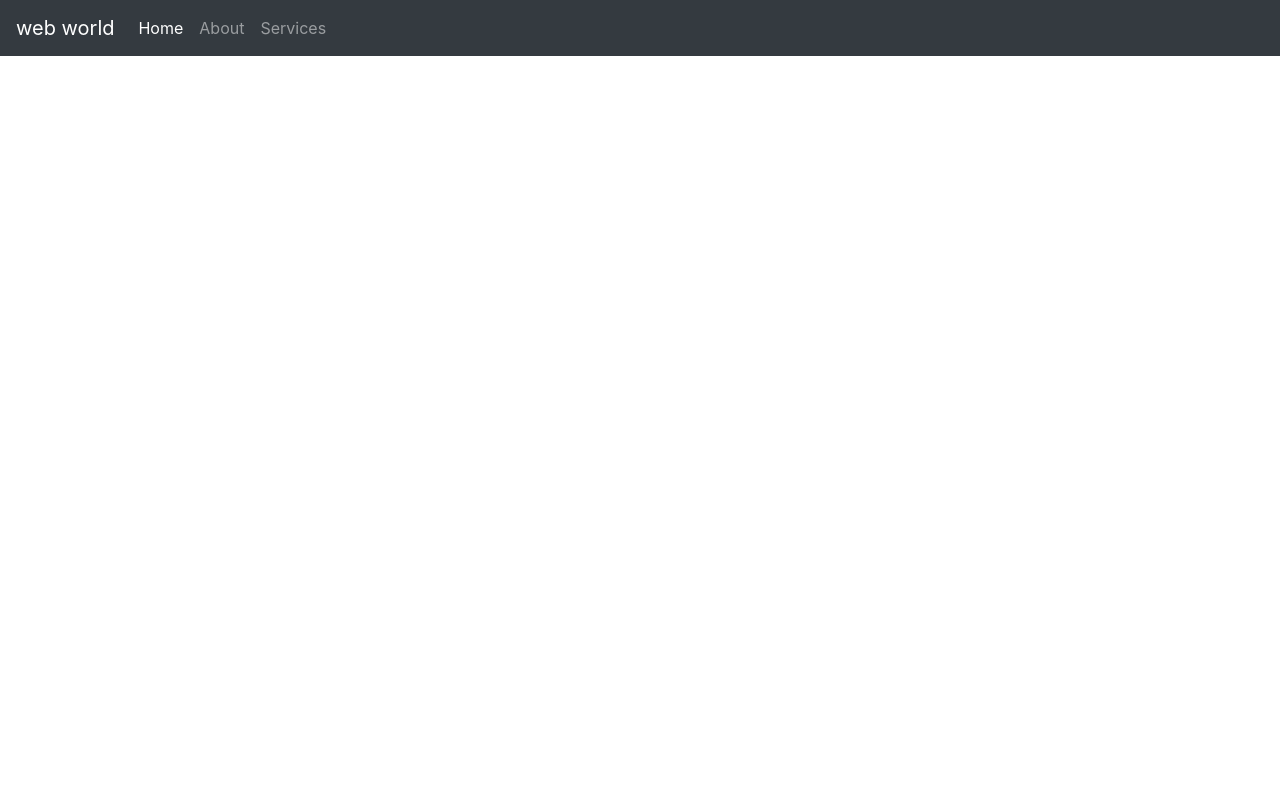
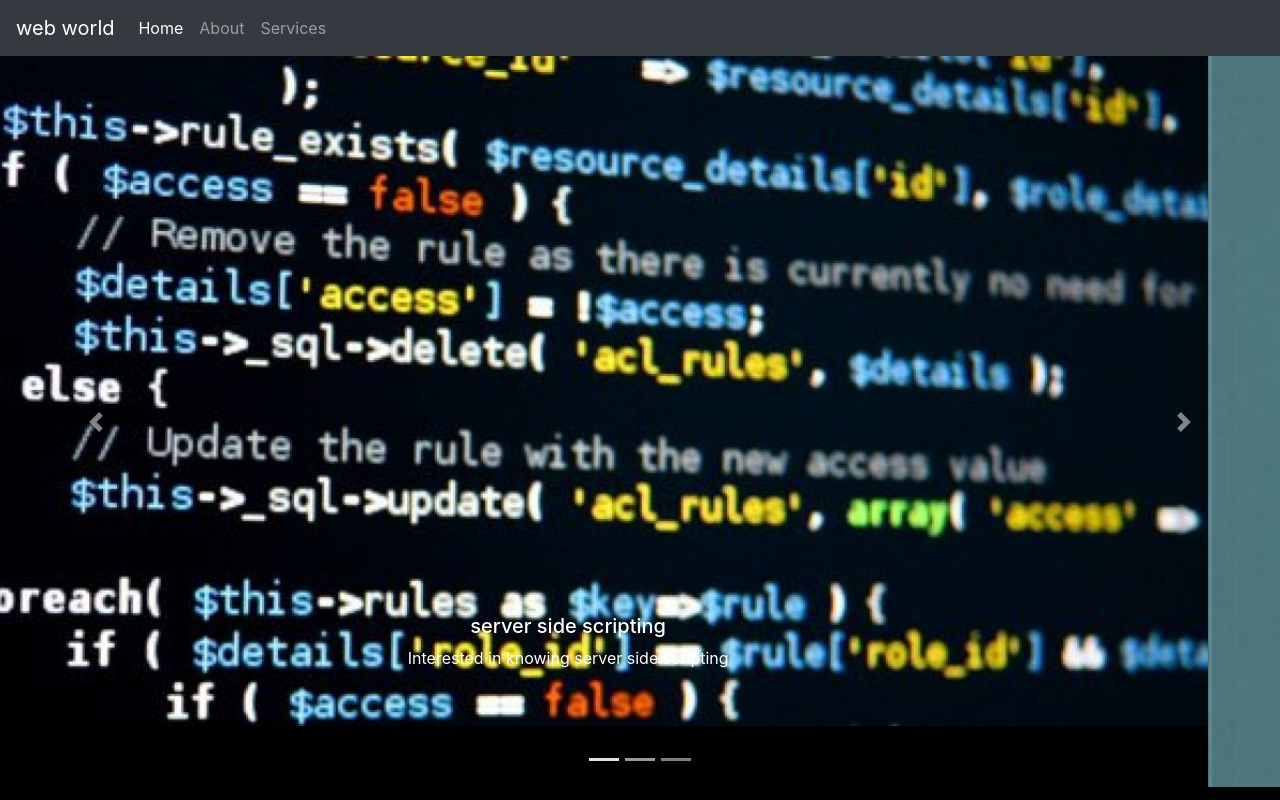
Before and after one commit to ASHOK6266/bootstrap-4-port, a plain HTML site: page index.html in a window 1280 px wide. Drawn offline with nearby package versions, Linux system fonts and the light colour scheme.

Commit message:
done with carousel

```diff
--- a/index.css
+++ b/index.css
@@ -0,0 +1,7 @@
+body{
+    background-color: black;
+}
+.carousel-inner img{
+    width: auto;
+    height: auto;
+}
--- a/index.html
+++ b/index.html
@@ -7,8 +7,8 @@
 
     <!-- Bootstrap CSS -->
     <link rel="stylesheet" href="https://stackpath.bootstrapcdn.com/bootstrap/4.5.0/css/bootstrap.min.css" integrity="sha384-9aIt2nRpC12Uk9gS9baDl411NQApFmC26EwAOH8WgZl5MYYxFfc+NcPb1dKGj7Sk" crossorigin="anonymous">
-
-    <title>Hello, world!</title>
+    <link rel="stylesheet" type="text/css" href="index.css">
+    <title>portfolio</title>
   </head>
   <body>
     <!-- NAV BAR-->
@@ -27,6 +27,49 @@
         </div>
     </nav>
 
+     <!-- CAROUSEL-->
+
+     <div id="carouselExampleCaptions" class="carousel slide" data-ride="carousel">
+      <ol class="carousel-indicators">
+          <li data-target="#carouselExampleCaptions" data-slide-to="0" class="active"></li>
+          <li data-target="#carouselExampleCaptions" data-slide-to="1"></li>
+          <li data-target="#carouselExampleCaptions" data-slide-to="2"></li>
+      </ol>
+      <div class="carousel-inner">
+      <div class="carousel-item active">
+        <img src="images/php.jpg" class="d-block w-100" alt="..." id="carouselAcctive">
+        <div class="carousel-caption d-none d-md-block">
+          <h5>server side scripting</h5>
+          <p>Interested in knowing server side scripting</p>
+        </div>
+      </div>
+      <div class="carousel-item">
+        <img src="images/htmlCssJS.jpg" class="d-block w-100" alt="...">
+        <div class="carousel-caption d-none d-md-block">
+          <h5>Client side design</h5>
+          <p>Though intersted in server side scripting most important is to render on client side</p>
+        </div>
+      </div>
+      <div class="carousel-item">
+        <img src="images/devops.png" class="d-block w-100" alt="...">
+        <div class="carousel-caption d-none d-md-block">
+          <h5>Other Technologies</h5>
+          <p>other workflow</p>
+        </div>
+      </div>
+      </div>
+      <a class="carousel-control-prev" href="#carouselExampleCaptions" role="button" data-slide="prev">
+        <span class="carousel-control-prev-icon" aria-hidden="true"></span>
+        <span class="sr-only">Previous</span>
+      </a>
+      <a class="carousel-control-next" href="#carouselExampleCaptions" role="button" data-slide="next">
+          <span class="carousel-control-next-icon" aria-hidden="true"></span>
+          <span class="sr-only">Next</span>
+      </a>
+      </div>
+
+      <!--SOCIAL MEDIA BOXES-->
+
     <!-- Optional JavaScript -->
     <!-- jQuery first, then Popper.js, then Bootstrap JS -->
     <script src="https://code.jquery.com/jquery-3.5.1.slim.min.js" integrity="sha384-DfXdz2htPH0lsSSs5nCTpuj/zy4C+OGpamoFVy38MVBnE+IbbVYUew+OrCXaRkfj" crossorigin="anonymous"></script>
```
Also changed, not shown: images/devops.png (added), images/htmlCssJS.jpg (added), images/php.jpg (added).
